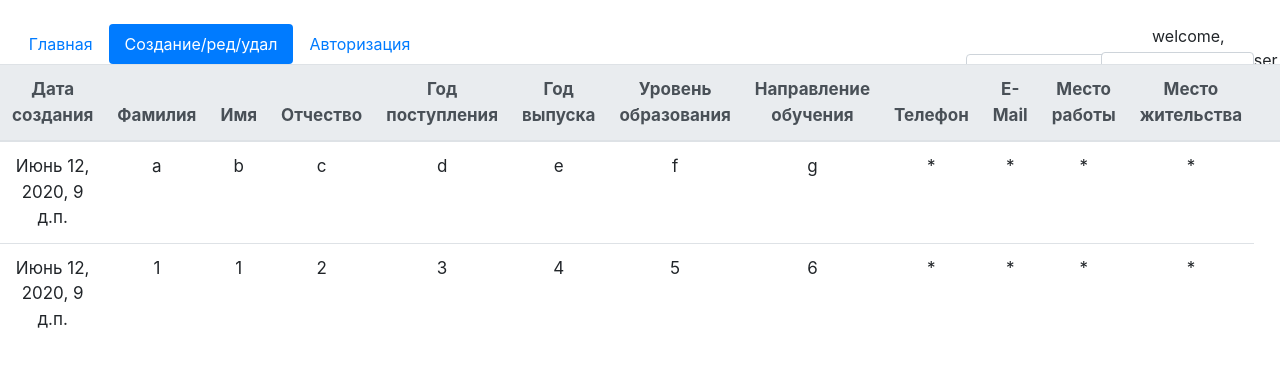
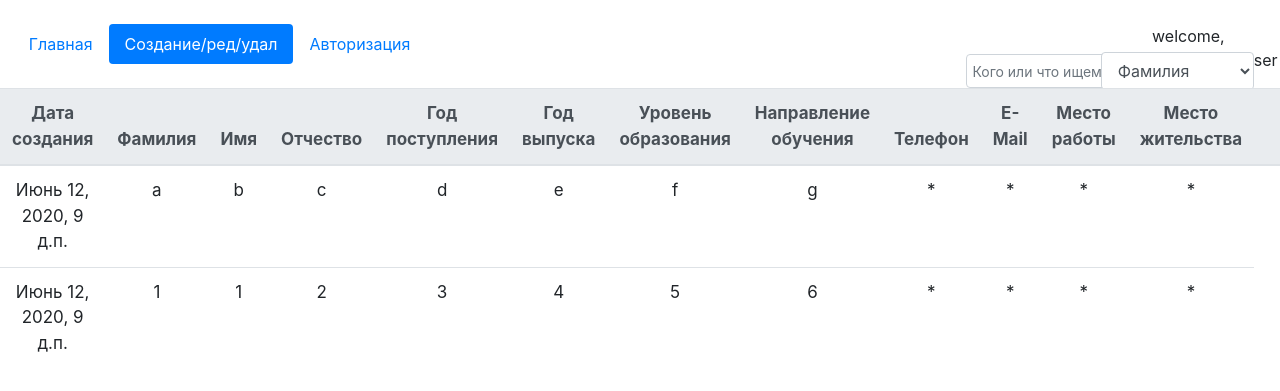
Before and after one commit to muutax/kurtka.io, a Django app: page /edit-page in a window 1280 px wide. Shown: the top 391 px of the page. Run offline with Django 3.2, Linux system fonts and the light colour scheme; data comes from the database, SQL or seed files in the repository; some libraries are stand-ins or nearby versions.

Commit message:
new table

```diff
--- a/templates/edit_page.html
+++ b/templates/edit_page.html
@@ -53,7 +53,7 @@
                 </div>
      </form>
 
-    <table class="table table-hover" id="info-table" style = "font-size: 17px; position:absolute;top:8%">
+    <table class="table table-hover mt-4" id="info-table" style = "font-size: 17px; position:absolute;top:8%">
   <thead class="thead-light">
     <tr>
       <th scope="col" data-search-id = "1">Дата создания</th>
```
